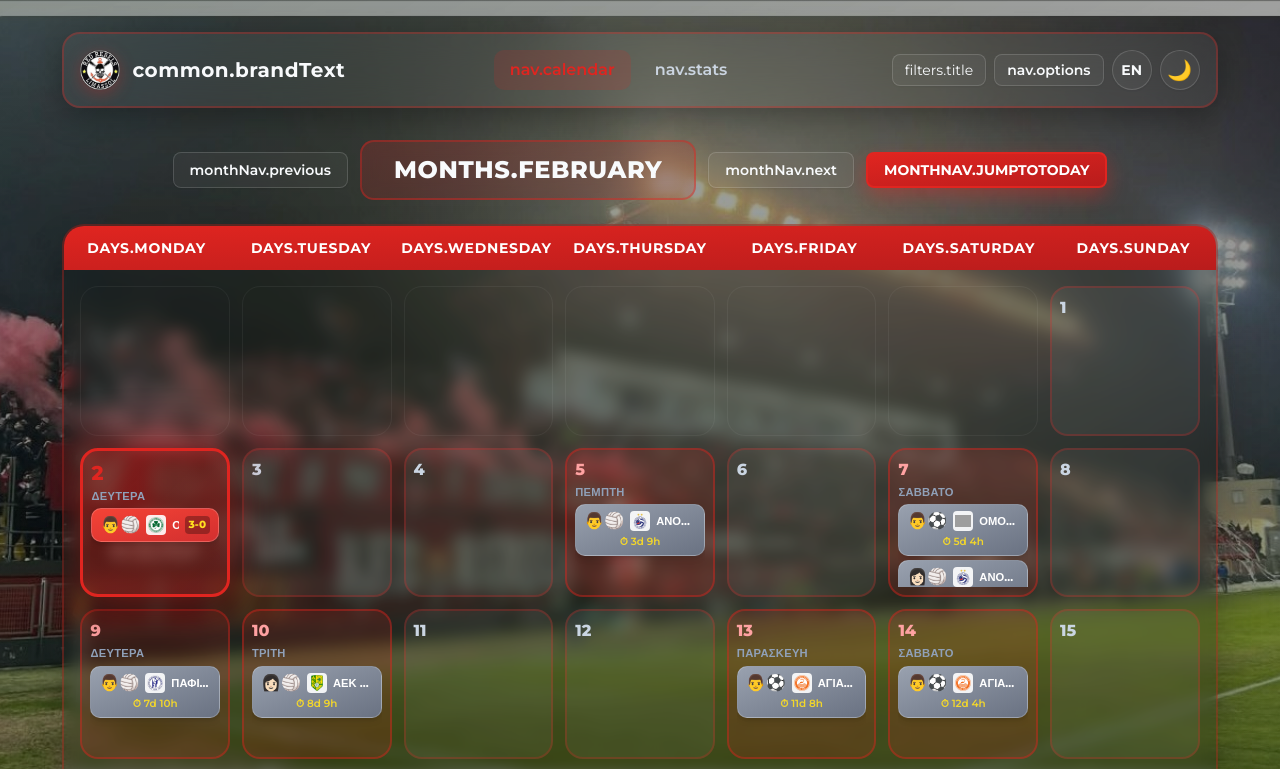
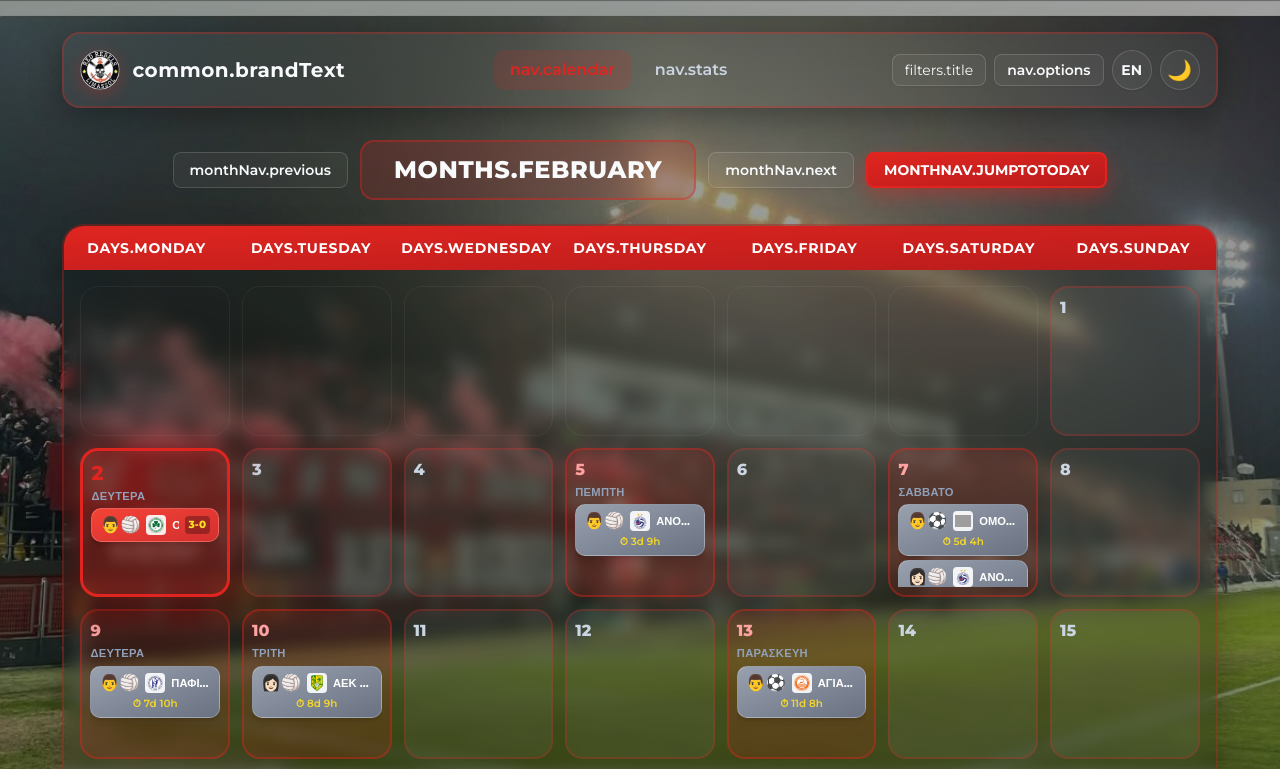
Before and after one commit to red-rebels-lim/red-rebels-lim.github.io, a React (Vite) app in the folder app/: page /#/ in a window 1280 px wide. Shown: the top 769 px of the page. Built offline with nearby package versions, Linux system fonts and the light colour scheme; grey boxes are pictures that could not be loaded; the HTML template or start-up script is replaced by a standard one.

Commit message:
Update events

```diff
--- a/app/src/data/events.ts
+++ b/app/src/data/events.ts
@@ -564,14 +564,6 @@ export const eventsData: EventsData = {
       logo: 'images/team_logos/ΑΟΑΝ_ΑΓΙΑΣ_ΝΑΠΑΣ.png'
     },
     {
-      day: 14,
-      sport: 'football-men',
-      location: 'away',
-      opponent: 'ΑΟΑΝ ΑΓΙΑΣ ΝΑΠΑΣ',
-      time: '15:00',
-      logo: 'images/team_logos/ΑΟΑΝ_ΑΓΙΑΣ_ΝΑΠΑΣ.png'
-    },
-    {
       day: 17,
       sport: 'volleyball-women',
       location: 'home',
```
